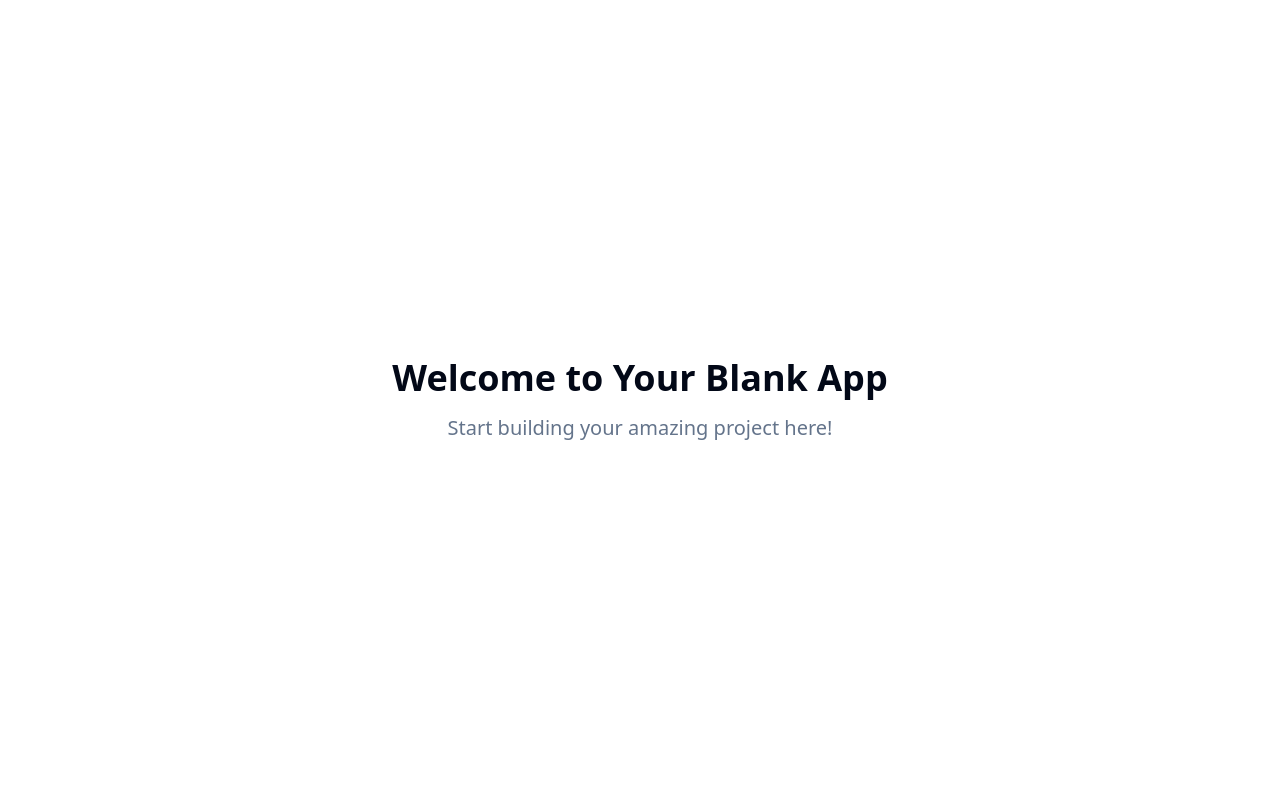
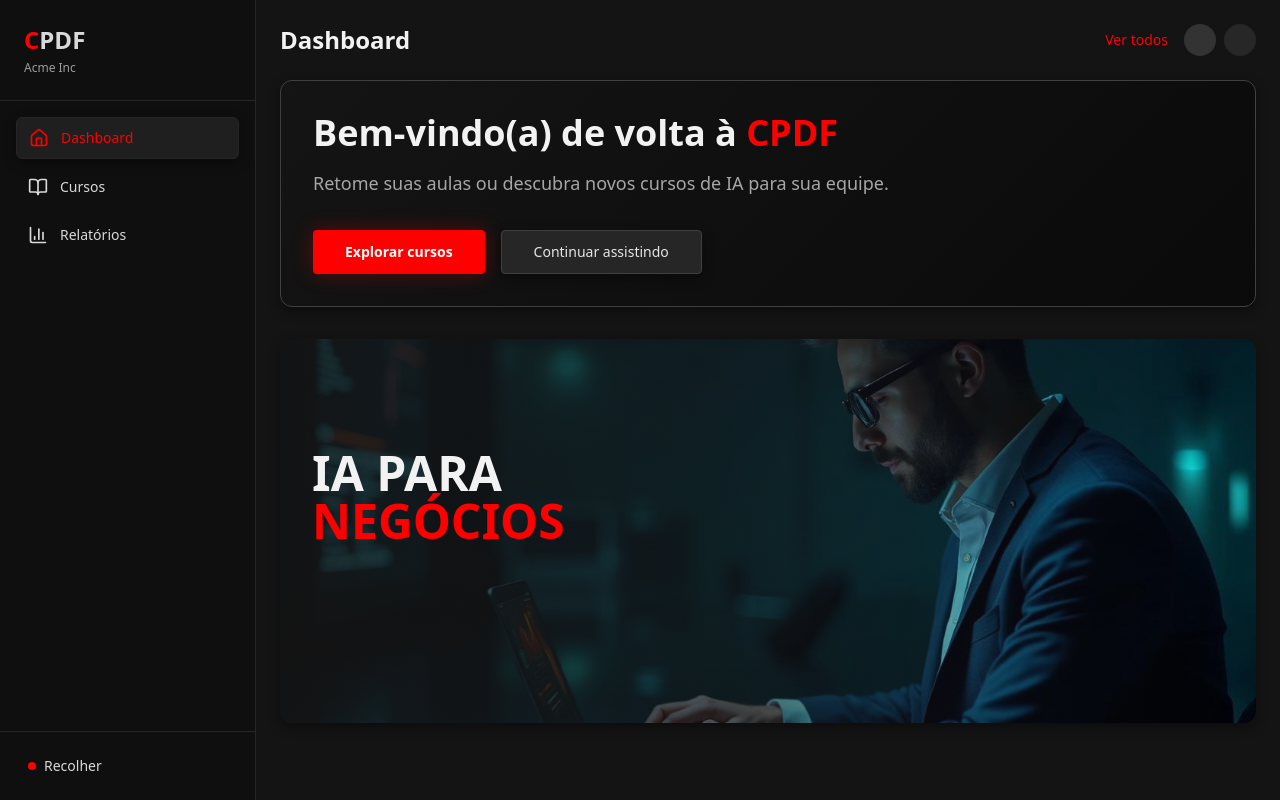
Before and after one commit to DGatoM/netflix-clone-style, a React (Vite) app: page / in a window 1280 px wide. Built offline with nearby package versions, Linux system fonts and the light colour scheme.

Commit message:
Refactor: Apply Netflix-like styling
Apply CSS styles to mimic the Netflix interface, maintaining the existing structure, columns, elements, and text content.

```diff
--- a/index.html
+++ b/index.html
@@ -3,12 +3,12 @@
   <head>
     <meta charset="UTF-8" />
     <meta name="viewport" content="width=device-width, initial-scale=1.0" />
-    <title>netflix-clone-style</title>
-    <meta name="description" content="Lovable Generated Project" />
-    <meta name="author" content="Lovable" />
+    <title>CPDF - Plataforma de Cursos de IA</title>
+    <meta name="description" content="Plataforma de cursos de Inteligência Artificial para empresas. Descubra e aprenda IA para negócios." />
+    <meta name="author" content="CPDF" />
 
-    <meta property="og:title" content="netflix-clone-style" />
-    <meta property="og:description" content="Lovable Generated Project" />
+    <meta property="og:title" content="CPDF - Plataforma de Cursos de IA" />
+    <meta property="og:description" content="Plataforma de cursos de Inteligência Artificial para empresas. Descubra e aprenda IA para negócios." />
     <meta property="og:type" content="website" />
     <meta property="og:image" content="https://lovable.dev/opengraph-image-p98pqg.png" />
 
--- /dev/null
+++ b/src/components/HeroCard.tsx
@@ -0,0 +1,39 @@
+import { Button } from "@/components/ui/button";
+import heroImage from "@/assets/ia-negocios-hero.jpg";
+
+export const HeroCard = () => {
+  return (
+    <div className="relative overflow-hidden rounded-xl bg-gradient-card shadow-card hover:shadow-hover transition-all duration-300 group">
+      {/* Background Image */}
+      <div className="relative h-80 sm:h-96">
+        <img
+          src={heroImage}
+          alt="IA para Negócios - Profissional trabalhando com inteligência artificial"
+          className="w-full h-full object-cover transition-transform duration-700 group-hover:scale-105"
+        />
+
+        {/* Dark Overlay */}
+        <div className="absolute inset-0 bg-gradient-to-r from-background/90 via-background/60 to-transparent"></div>
+
+        {/* Content */}
+        <div className="absolute inset-0 flex items-center p-8">
+          <div className="max-w-md">
+            <h2 className="text-4xl sm:text-5xl font-bold text-foreground mb-4 leading-tight">
+              IA PARA
+              <br />
+              <span className="text-primary">NEGÓCIOS</span>
+            </h2>
+
+            {/* Optional description */}
+            <p className="text-muted-foreground text-lg mb-6 opacity-0 group-hover:opacity-100 transition-opacity duration-500">
+              Transforme seu negócio com inteligência artificial
+            </p>
+          </div>
+        </div>
+      </div>
+
+      {/* Hover Effect Border */}
+      <div className="absolute inset-0 border-2 border-transparent group-hover:border-primary/30 rounded-xl transition-all duration-300 pointer-events-none"></div>
+    </div>
+  );
+};
--- /dev/null
+++ b/src/components/Sidebar.tsx
@@ -0,0 +1,52 @@
+import { Home, BookOpen, BarChart3 } from "lucide-react";
+import { cn } from "@/lib/utils";
+
+const menuItems = [
+  { icon: Home, label: "Dashboard", active: true },
+  { icon: BookOpen, label: "Cursos", active: false },
+  { icon: BarChart3, label: "Relatórios", active: false },
+];
+
+export const Sidebar = () => {
+  return (
+    <div className="w-64 min-h-screen bg-sidebar border-r border-sidebar-border flex flex-col">
+      {/* Logo */}
+      <div className="p-6 border-b border-sidebar-border">
+        <h1 className="text-2xl font-bold text-sidebar-foreground">
+          <span className="text-sidebar-primary">C</span>PDF
+        </h1>
+        <p className="text-xs text-sidebar-foreground/70 mt-1">Acme Inc</p>
+      </div>
+
+      {/* Navigation */}
+      <nav className="flex-1 p-4">
+        <ul className="space-y-2">
+          {menuItems.map((item, index) => (
+            <li key={index}>
+              <a
+                href="#"
+                className={cn(
+                  "flex items-center gap-3 px-3 py-2.5 rounded-lg text-sm font-medium transition-all duration-300 hover:bg-sidebar-accent group",
+                  item.active
+                    ? "bg-sidebar-accent text-sidebar-primary border border-sidebar-border shadow-card"
+                    : "text-sidebar-foreground hover:text-sidebar-accent-foreground"
+                )}
+              >
+                <item.icon className="w-5 h-5" />
+                <span>{item.label}</span>
+              </a>
+            </li>
+          ))}
+        </ul>
+      </nav>
+
+      {/* Bottom action */}
+      <div className="p-4 border-t border-sidebar-border">
+        <button className="w-full flex items-center gap-2 px-3 py-2 text-sm text-sidebar-foreground hover:text-sidebar-accent-foreground hover:bg-sidebar-accent rounded-lg transition-all duration-300">
+          <span className="w-2 h-2 bg-sidebar-primary rounded-full"></span>
+          Recolher
+        </button>
+      </div>
+    </div>
+  );
+};
--- /dev/null
+++ b/src/components/TopNav.tsx
@@ -0,0 +1,20 @@
+export const TopNav = () => {
+  return (
+    <div className="flex items-center justify-between mb-6">
+      <div className="flex items-center gap-4">
+        <h2 className="text-2xl font-semibold text-foreground">Dashboard</h2>
+      </div>
+
+      <div className="flex items-center gap-4">
+        <button className="text-sm text-primary hover:text-primary/80 transition-colors">
+          Ver todos
+        </button>
+
+        <div className="flex gap-2">
+          <div className="w-8 h-8 rounded-full bg-muted"></div>
+          <div className="w-8 h-8 rounded-full bg-muted/60"></div>
+        </div>
+      </div>
+    </div>
+  );
+};
--- /dev/null
+++ b/src/components/WelcomeSection.tsx
@@ -0,0 +1,28 @@
+import { Button } from "@/components/ui/button";
+
+export const WelcomeSection = () => {
+  return (
+    <div className="bg-gradient-hero border border-border rounded-xl p-8 shadow-card hover:shadow-hover transition-all duration-300">
+      <div className="max-w-2xl">
+        <h1 className="text-3xl sm:text-4xl font-bold text-foreground mb-4">
+          Bem-vindo(a) de volta à{" "}
+          <span className="text-primary">CPDF</span>
+        </h1>
+
+        <p className="text-lg text-muted-foreground mb-8 leading-relaxed">
+          Retome suas aulas ou descubra novos cursos de IA para sua equipe.
+        </p>
+
+        <div className="flex flex-col sm:flex-row gap-4">
+          <Button variant="explore" size="lg" className="group">
+            <span>Explorar cursos</span>
+          </Button>
+
+          <Button variant="continue" size="lg" className="group">
+            <span>Continuar assistindo</span>
+          </Button>
+        </div>
+      </div>
+    </div>
+  );
+};
--- a/src/components/ui/button.tsx
+++ b/src/components/ui/button.tsx
@@ -5,19 +5,22 @@ import { cva, type VariantProps } from "class-variance-authority"
 import { cn } from "@/lib/utils"
 
 const buttonVariants = cva(
-  "inline-flex items-center justify-center gap-2 whitespace-nowrap rounded-md text-sm font-medium ring-offset-background transition-colors focus-visible:outline-none focus-visible:ring-2 focus-visible:ring-ring focus-visible:ring-offset-2 disabled:pointer-events-none disabled:opacity-50 [&_svg]:pointer-events-none [&_svg]:size-4 [&_svg]:shrink-0",
+  "inline-flex items-center justify-center gap-2 whitespace-nowrap rounded-md text-sm font-medium ring-offset-background transition-all duration-300 focus-visible:outline-none focus-visible:ring-2 focus-visible:ring-ring focus-visible:ring-offset-2 disabled:pointer-events-none disabled:opacity-50 [&_svg]:pointer-events-none [&_svg]:size-4 [&_svg]:shrink-0",
   {
     variants: {
       variant: {
-        default: "bg-primary text-primary-foreground hover:bg-primary/90",
+        default: "bg-primary text-primary-foreground hover:bg-primary/90 shadow-glow hover:shadow-hover",
         destructive:
           "bg-destructive text-destructive-foreground hover:bg-destructive/90",
         outline:
-          "border border-input bg-background hover:bg-accent hover:text-accent-foreground",
+          "border border-border bg-transparent text-foreground hover:bg-accent hover:text-accent-foreground",
         secondary:
-          "bg-secondary text-secondary-foreground hover:bg-secondary/80",
+          "bg-secondary text-secondary-foreground hover:bg-secondary/80 shadow-card hover:shadow-hover",
         ghost: "hover:bg-accent hover:text-accent-foreground",
         link: "text-primary underline-offset-4 hover:underline",
+        netflix: "bg-gradient-primary text-primary-foreground hover:scale-105 shadow-glow hover:shadow-hover transform transition-all duration-300",
+        explore: "bg-primary text-primary-foreground hover:bg-primary/90 shadow-glow hover:shadow-hover font-semibold",
+        continue: "bg-secondary text-secondary-foreground hover:bg-secondary/80 border border-border shadow-card hover:shadow-hover",
       },
       size: {
         default: "h-10 px-4 py-2",
--- a/src/index.css
+++ b/src/index.css
@@ -8,89 +8,92 @@ All colors MUST be HSL.
 
 @layer base {
   :root {
-    --background: 0 0% 100%;
-    --foreground: 222.2 84% 4.9%;
+    /* Netflix-inspired design system */
+    --background: 0 0% 8%;
+    --foreground: 0 0% 95%;
 
-    --card: 0 0% 100%;
-    --card-foreground: 222.2 84% 4.9%;
+    --card: 0 0% 12%;
+    --card-foreground: 0 0% 95%;
 
-    --popover: 0 0% 100%;
-    --popover-foreground: 222.2 84% 4.9%;
+    --popover: 0 0% 8%;
+    --popover-foreground: 0 0% 95%;
 
-    --primary: 222.2 47.4% 11.2%;
-    --primary-foreground: 210 40% 98%;
+    /* Netflix red as primary */
+    --primary: 0 100% 50%;
+    --primary-foreground: 0 0% 100%;
 
-    --secondary: 210 40% 96.1%;
-    --secondary-foreground: 222.2 47.4% 11.2%;
+    --secondary: 0 0% 15%;
+    --secondary-foreground: 0 0% 90%;
 
-    --muted: 210 40% 96.1%;
-    --muted-foreground: 215.4 16.3% 46.9%;
+    --muted: 0 0% 20%;
+    --muted-foreground: 0 0% 65%;
 
-    --accent: 210 40% 96.1%;
-    --accent-foreground: 222.2 47.4% 11.2%;
+    --accent: 0 100% 50%;
+    --accent-foreground: 0 0% 100%;
 
-    --destructive: 0 84.2% 60.2%;
-    --destructive-foreground: 210 40% 98%;
+    --destructive: 0 84% 60%;
+    --destructive-foreground: 0 0% 100%;
 
-    --border: 214.3 31.8% 91.4%;
-    --input: 214.3 31.8% 91.4%;
-    --ring: 222.2 84% 4.9%;
+    --border: 0 0% 25%;
+    --input: 0 0% 15%;
+    --ring: 0 100% 50%;
 
-    --radius: 0.5rem;
+    --radius: 0.375rem;
 
-    --sidebar-background: 0 0% 98%;
+    /* Netflix sidebar styling */
+    --sidebar-background: 0 0% 6%;
+    --sidebar-foreground: 0 0% 85%;
+    --sidebar-primary: 0 100% 50%;
+    --sidebar-primary-foreground: 0 0% 100%;
+    --sidebar-accent: 0 0% 12%;
+    --sidebar-accent-foreground: 0 0% 95%;
+    --sidebar-border: 0 0% 15%;
+    --sidebar-ring: 0 100% 50%;
 
-    --sidebar-foreground: 240 5.3% 26.1%;
+    /* Netflix-specific gradients and effects */
+    --gradient-hero: linear-gradient(135deg, hsl(0 0% 8%) 0%, hsl(0 0% 4%) 100%);
+    --gradient-card: linear-gradient(135deg, hsl(0 0% 12%) 0%, hsl(0 0% 8%) 100%);
+    --gradient-primary: linear-gradient(135deg, hsl(0 100% 50%) 0%, hsl(0 100% 45%) 100%);
 
-    --sidebar-primary: 240 5.9% 10%;
+    /* Shadows */
+    --shadow-card: 0 4px 12px hsl(0 0% 0% / 0.4);
+    --shadow-hover: 0 8px 25px hsl(0 0% 0% / 0.6);
+    --shadow-glow: 0 0 20px hsl(0 100% 50% / 0.3);
 
-    --sidebar-primary-foreground: 0 0% 98%;
-
-    --sidebar-accent: 240 4.8% 95.9%;
-
-    --sidebar-accent-foreground: 240 5.9% 10%;
-
-    --sidebar-border: 220 13% 91%;
-
-    --sidebar-ring: 217.2 91.2% 59.8%;
+    /* Transitions */
+    --transition-smooth: all 0.3s cubic-bezier(0.4, 0, 0.2, 1);
+    --transition-bounce: all 0.3s cubic-bezier(0.68, -0.55, 0.265, 1.55);
   }
 
   .dark {
-    --background: 222.2 84% 4.9%;
-    --foreground: 210 40% 98%;
-
-    --card: 222.2 84% 4.9%;
-    --card-foreground: 210 40% 98%;
-
-    --popover: 222.2 84% 4.9%;
-    --popover-foreground: 210 40% 98%;
-
-    --primary: 210 40% 98%;
-    --primary-foreground: 222.2 47.4% 11.2%;
-
-    --secondary: 217.2 32.6% 17.5%;
-    --secondary-foreground: 210 40% 98%;
-
-    --muted: 217.2 32.6% 17.5%;
-    --muted-foreground: 215 20.2% 65.1%;
-
-    --accent: 217.2 32.6% 17.5%;
-    --accent-foreground: 210 40% 98%;
-
-    --destructive: 0 62.8% 30.6%;
-    --destructive-foreground: 210 40% 98%;
-
-    --border: 217.2 32.6% 17.5%;
-    --input: 217.2 32.6% 17.5%;
-    --ring: 212.7 26.8% 83.9%;
-    --sidebar-background: 240 5.9% 10%;
-    --sidebar-foreground: 240 4.8% 95.9%;
-    --sidebar-primary: 224.3 76.3% 48%;
+    /* Keep same values for dark mode since we're already dark */
+    --background: 0 0% 8%;
+    --foreground: 0 0% 95%;
+    --card: 0 0% 12%;
+    --card-foreground: 0 0% 95%;
+    --popover: 0 0% 8%;
+    --popover-foreground: 0 0% 95%;
+    --primary: 0 100% 50%;
+    --primary-foreground: 0 0% 100%;
+    --secondary: 0 0% 15%;
+    --secondary-foreground: 0 0% 90%;
+    --muted: 0 0% 20%;
+    --muted-foreground: 0 0% 65%;
+    --accent: 0 100% 50%;
+    --accent-foreground: 0 0% 100%;
+    --destructive: 0 84% 60%;
+    --destructive-foreground: 0 0% 100%;
+    --border: 0 0% 25%;
+    --input: 0 0% 15%;
+    --ring: 0 100% 50%;
+    --sidebar-background: 0 0% 6%;
+    --sidebar-foreground: 0 0% 85%;
+    --sidebar-primary: 0 100% 50%;
     --sidebar-primary-foreground: 0 0% 100%;
-    --sidebar-accent: 240 3.7% 15.9%;
-    --sidebar-accent-foreground: 240 4.8% 95.9%;
-    --sidebar-border: 240 3.7% 15.9%;
-    --sidebar-ring: 217.2 91.2% 59.8%;
+    --sidebar-accent: 0 0% 12%;
+    --sidebar-accent-foreground: 0 0% 95%;
+    --sidebar-border: 0 0% 15%;
+    --sidebar-ring: 0 100% 50%;
   }
 }
 
--- a/src/pages/Index.tsx
+++ b/src/pages/Index.tsx
@@ -1,11 +1,25 @@
-// Update this page (the content is just a fallback if you fail to update the page)
+import { Sidebar } from "@/components/Sidebar";
+import { TopNav } from "@/components/TopNav";
+import { WelcomeSection } from "@/components/WelcomeSection";
+import { HeroCard } from "@/components/HeroCard";
 
 const Index = () => {
   return (
-    <div className="min-h-screen flex items-center justify-center bg-background">
-      <div className="text-center">
-        <h1 className="text-4xl font-bold mb-4">Welcome to Your Blank App</h1>
-        <p className="text-xl text-muted-foreground">Start building your amazing project here!</p>
+    <div className="min-h-screen bg-background flex">
+      {/* Sidebar */}
+      <Sidebar />
+
+      {/* Main Content */}
+      <div className="flex-1 p-6 overflow-auto">
+        <TopNav />
+
+        <div className="max-w-7xl mx-auto space-y-8">
+          {/* Welcome Section */}
+          <WelcomeSection />
+
+          {/* Hero Card */}
+          <HeroCard />
+        </div>
       </div>
     </div>
   );
--- a/tailwind.config.ts
+++ b/tailwind.config.ts
@@ -63,6 +63,20 @@ export default {
 					ring: 'hsl(var(--sidebar-ring))'
 				}
 			},
+			backgroundImage: {
+				'gradient-hero': 'var(--gradient-hero)',
+				'gradient-card': 'var(--gradient-card)',
+				'gradient-primary': 'var(--gradient-primary)',
+			},
+			boxShadow: {
+				'card': 'var(--shadow-card)',
+				'hover': 'var(--shadow-hover)',
+				'glow': 'var(--shadow-glow)',
+			},
+			transitionTimingFunction: {
+				'smooth': 'var(--transition-smooth)',
+				'bounce': 'var(--transition-bounce)',
+			},
 			borderRadius: {
 				lg: 'var(--radius)',
 				md: 'calc(var(--radius) - 2px)',
```
Also changed, not shown: src/assets/ia-negocios-hero.jpg (added).
